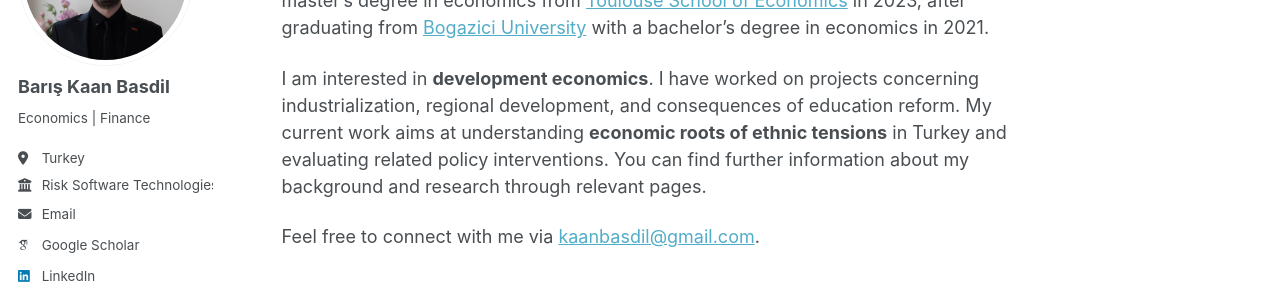
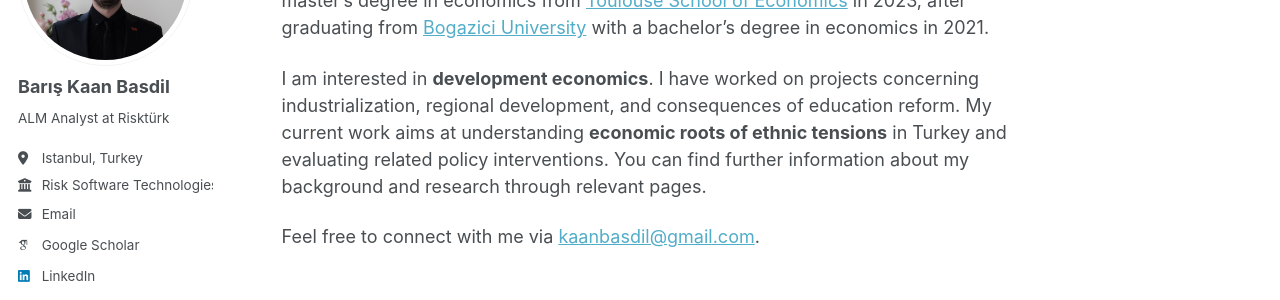
Before and after one commit to bkbasdil/bkbasdil.github.io, a Jekyll site: the page built from _pages/about.md, in a window 1280 px wide. Shown: the part 208-508 px from the top of the page. Built offline with Jekyll 4.4.1, drawn with Linux system fonts in a browser that asks for light colours; some web fonts are replaced; a script that is not in the unit is left out.

Commit message:
Update _config.yml

```diff
--- a/_config.yml
+++ b/_config.yml
@@ -26,8 +26,8 @@ author:
   avatar: "https://bkbasdil.github.io/files/profile.jpeg"
   name             : "Barış Kaan Basdil"
   pronouns         : # example: "she/her"
-  bio              : "Economics | Finance"
-  location         : "Turkey"
+  bio              : "ALM Analyst at Risktürk"
+  location         : "Istanbul, Turkey"
   employer         : "Risk Software Technologies"
   uri              : # URL
   email            : "kaanbasdil@gmail.com"
```
